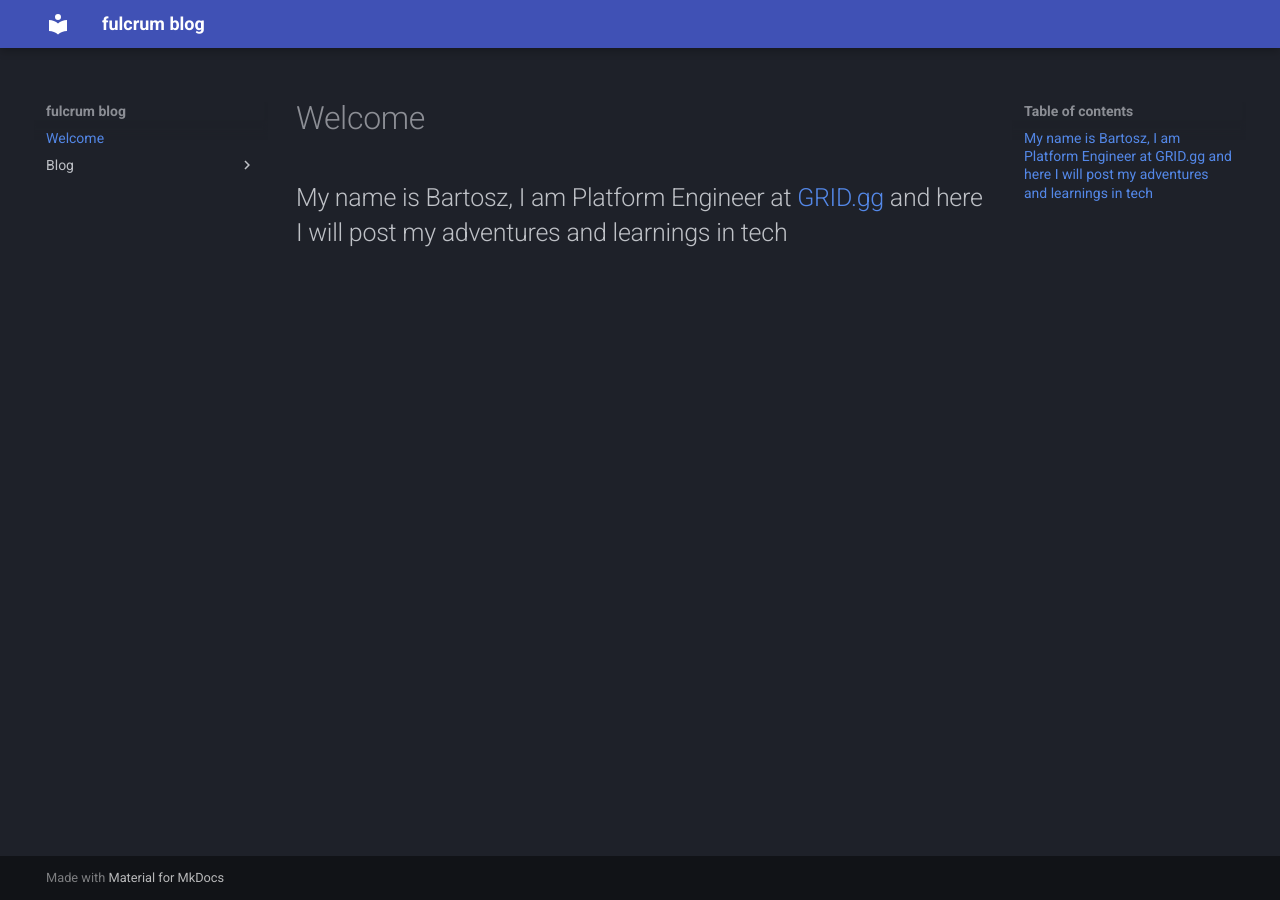
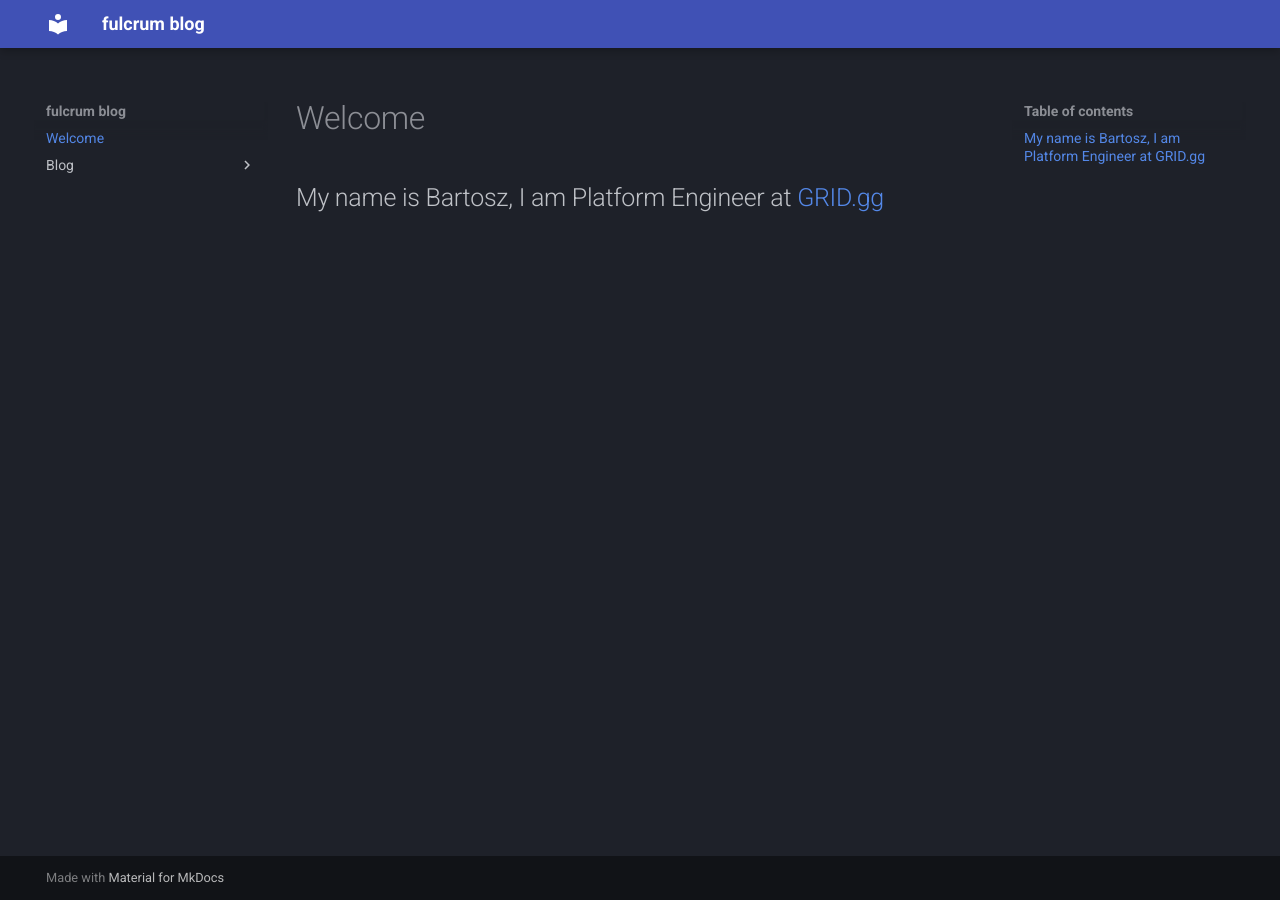
Before and after one commit to fulcrum29/docs, an MkDocs documentation site: the page built from docs/index.md, in a window 1280 px wide. Built offline with MkDocs 1.6.1 and Material for MkDocs 9.7.7, drawn with Linux system fonts in a browser that asks for light colours.

Commit message:
update title

```diff
--- a/docs/index.md
+++ b/docs/index.md
@@ -1,4 +1,4 @@
 # Welcome
 
 
-## My name is Bartosz, I am Platform Engineer at [GRID.gg](https://grid.gg) and here I will post my adventures and learnings in tech
+## My name is Bartosz, I am Platform Engineer at [GRID.gg](https://grid.gg)
```
